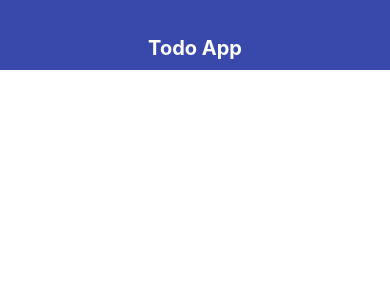
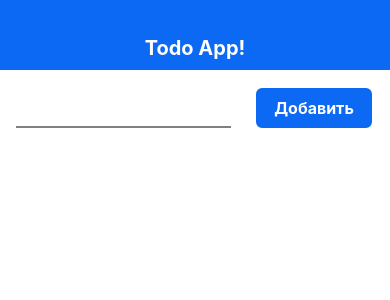
Before and after one commit to Ligas-X/rn-todo-app, a React Native app: screen /Main in a window 390 px wide. Shown: the top 300 px of the page. Built offline with nearby package versions, Linux system fonts and the light colour scheme.

Commit message:
Adding two files: AddTodo.js, Todo.js

```diff
--- a/App.js
+++ b/App.js
@@ -1,17 +1,42 @@
-import React from "react";
+import React, { useState } from "react";
 import { StatusBar } from "expo-status-bar";
 import { StyleSheet, Text, View } from "react-native";
 import { Navbar } from "./src/Navbar";
+import { AddTodo } from "./src/AddTodo";
+import { Todo } from "./src/Todo";
 
 export default function App() {
+  const [todos, setTodos] = useState([]);
+
+  const addTodo = (title) => {
+    setTodos((prev) => [
+      ...prev,
+      {
+        id: Date.now().toString(),
+        title,
+      },
+    ]);
+  };
+
   return (
-    <View style={styles.container}>
+    <View>
       <StatusBar style="light" />
-      <Navbar />
+      <Navbar title="Todo App!" />
+      <View style={styles.container}>
+        <AddTodo onSubmit={addTodo} />
+        <View>
+          {todos.map((todo) => {
+            return <Todo todoParam={todo} key={todo.id} />;
+          })}
+        </View>
+      </View>
     </View>
   );
 }
 
 const styles = StyleSheet.create({
-  container: {},
+  container: {
+    paddingHorizontal: 16,
+    paddingVertical: 16,
+  },
 });
--- /dev/null
+++ b/src/AddTodo.js
@@ -0,0 +1,53 @@
+import React from "react";
+import {
+  StyleSheet,
+  TextInput,
+  Text,
+  View,
+  TouchableOpacity,
+} from "react-native";
+
+export const AddTodo = ({ onSubmit }) => {
+  const pressHandler = () => {
+    onSubmit("Test todo");
+  };
+
+  return (
+    <View style={styles.container}>
+      <TextInput style={styles.textInput} />
+      <TouchableOpacity style={styles.button} onPress={pressHandler}>
+        <Text style={styles.buttonText}>Добавить</Text>
+      </TouchableOpacity>
+    </View>
+  );
+};
+
+const styles = StyleSheet.create({
+  container: {
+    flexDirection: "row",
+    justifyContent: "space-between",
+    alignItems: "center",
+    marginBottom: 12,
+  },
+  textInput: {
+    width: "60%",
+    padding: 10,
+    borderStyle: "solid",
+    borderBottomColor: "grey",
+    borderBottomWidth: 2,
+  },
+  button: {
+    backgroundColor: "#0C69F3",
+    width: 120,
+    padding: 10,
+    borderRadius: 8,
+    borderColor: "white",
+    borderWidth: 2,
+    alignItems: "center",
+  },
+  buttonText: {
+    color: "white",
+    fontSize: 16,
+    fontWeight: "bold",
+  },
+});
--- a/src/Navbar.js
+++ b/src/Navbar.js
@@ -1,10 +1,10 @@
 import React from "react";
 import { View, Text, StyleSheet } from "react-native";
 
-export const Navbar = (props) => {
+export const Navbar = ({ title }) => {
   return (
     <View style={styles.navbar}>
-      <Text style={styles.text}>Todo App</Text>
+      <Text style={styles.navbarText}>{title}</Text>
     </View>
   );
 };
@@ -14,10 +14,10 @@ const styles = StyleSheet.create({
     height: 70,
     alignItems: "center",
     justifyContent: "flex-end",
-    backgroundColor: "#3949AB",
+    backgroundColor: "#0C69F3",
     paddingBottom: 10,
   },
-  text: {
+  navbarText: {
     color: "white",
     fontSize: 20,
     fontWeight: "bold",
--- /dev/null
+++ b/src/Todo.js
@@ -0,0 +1,22 @@
+import React from "react";
+import { View, Text, StyleSheet } from "react-native";
+
+export const Todo = ({ todoParam }) => {
+  return (
+    <View style={styles.todoElement}>
+      <Text>{todoParam.title}</Text>
+    </View>
+  );
+};
+
+const styles = StyleSheet.create({
+  todoElement: {
+    flexDirection: "row",
+    alignItems: "center",
+    padding: 12,
+    borderWidth: 1,
+    borderColor: "#eee",
+    borderRadius: 8,
+    margin: 4,
+  },
+});
```
